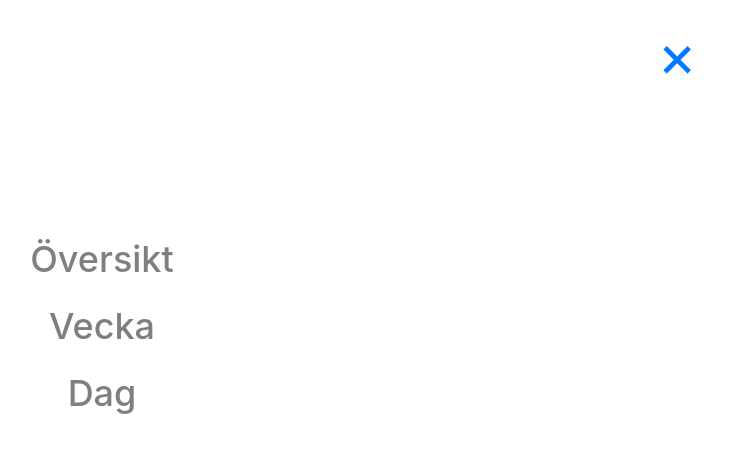
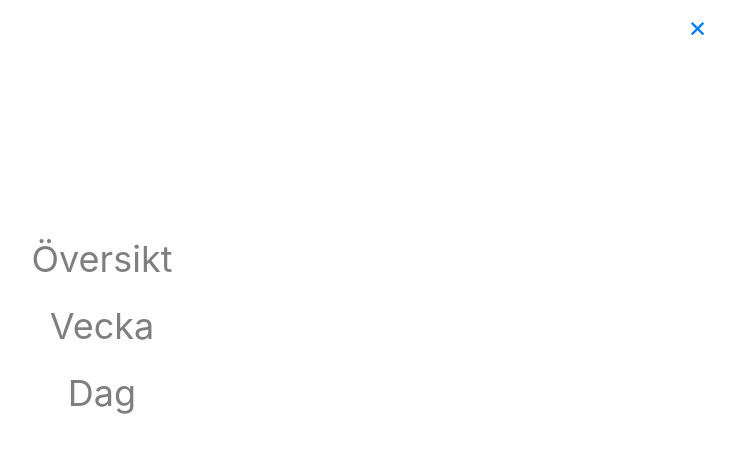
Before and after one commit to johanlundahl/kasak, a Flask app: template templates/overview.html in a window 1280 px wide, after a click that opens the changed part. Shown: the top 453 px of the page, without its empty margins (538-1273 px from the left). Run offline with Flask 2, Linux system fonts and the light colour scheme; the template is opened without the code that fills it: most values are stand-ins (such as "Sample title", 1, 10 or a date in 2020); some libraries are stand-ins or nearby versions; grey boxes are pictures that could not be loaded.

Commit message:
Adjusted position for menu close button

```diff
--- a/static/navbar.css
+++ b/static/navbar.css
@@ -33,13 +33,13 @@
     font-size: 36px;
     color: #818181;
     display: block; /* Display block instead of inline */
-    /*transition: 0.3s;*/ /* Transition effects on hover (color) */
+    font-weight: normal;
 }
 
 .closebtn {
     position: absolute;
     text-decoration: none;
-    top: 10px;
-    right: 45px;
-    font-size: 60px;
+    top: 5px;
+    right: 35px;
+    font-size: 1.8rem;
 }
```
